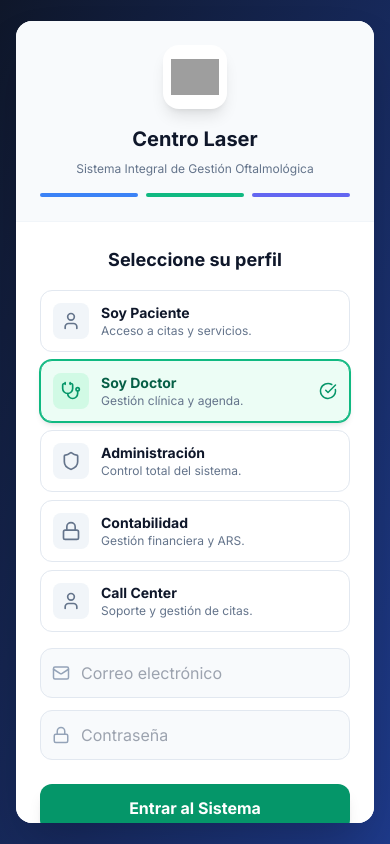
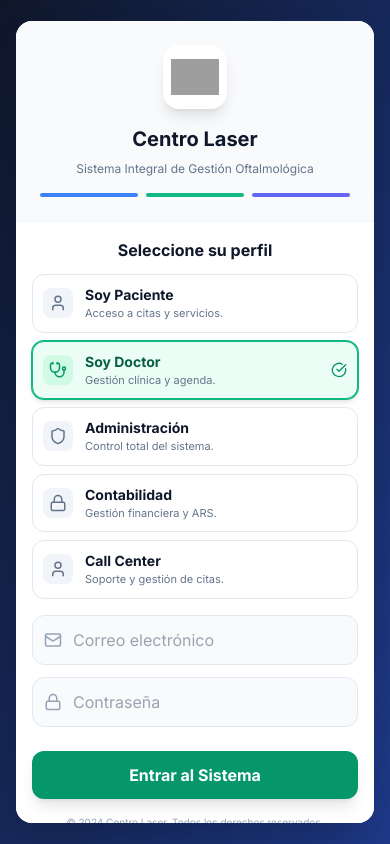
Before and after one commit to maviand/centrolaser, a React (Vite) app: page / in a window 390 px wide. Built offline with nearby package versions, Linux system fonts and the light colour scheme; grey boxes are pictures that could not be loaded.

Commit message:
style: reduce size of AuthScreen role buttons for better fit on small screens

```diff
--- a/components/AuthScreen.tsx
+++ b/components/AuthScreen.tsx
@@ -85,78 +85,78 @@ export const AuthScreen: React.FC<AuthScreenProps> = ({ onLogin }) => {
         </div>
 
         {/* Right Side: Role Selection */}
-        <div className="md:w-1/2 p-6 md:p-8 lg:p-12 flex flex-col justify-start md:justify-center bg-white overflow-y-auto flex-1 min-h-0 custom-scrollbar">
-          <h2 className="text-lg md:text-xl font-bold text-slate-900 mb-4 md:mb-6 text-center md:text-left shrink-0">Seleccione su perfil</h2>
+        <div className="md:w-1/2 p-4 md:p-8 lg:p-12 flex flex-col justify-start md:justify-center bg-white overflow-y-auto flex-1 min-h-0 custom-scrollbar">
+          <h2 className="text-base md:text-xl font-bold text-slate-900 mb-3 md:mb-6 text-center md:text-left shrink-0">Seleccione su perfil</h2>
 
-          <div className="space-y-2 md:space-y-3 lg:space-y-4 shrink-0">
+          <div className="space-y-2 md:space-y-3 shrink-0">
             <button
               onClick={() => handleRoleChange('patient')}
-              className={`w-full group relative flex items-center p-3 md:p-4 border rounded-xl transition-all text-left ${selectedRole === 'patient' ? 'border-indigo-500 bg-indigo-50 shadow-md ring-1 ring-indigo-500' : 'border-slate-200 hover:border-indigo-300'}`}
+              className={`w-full group relative flex items-center p-2.5 md:p-3 border rounded-xl transition-all text-left ${selectedRole === 'patient' ? 'border-indigo-500 bg-indigo-50 shadow-md ring-1 ring-indigo-500' : 'border-slate-200 hover:border-indigo-300'}`}
             >
-              <div className={`p-2 md:p-3 rounded-lg mr-3 md:mr-4 transition-colors shrink-0 ${selectedRole === 'patient' ? 'bg-indigo-100' : 'bg-slate-100 group-hover:bg-indigo-50'}`}>
-                <User className={selectedRole === 'patient' ? 'text-indigo-600' : 'text-slate-500'} size={20} />
+              <div className={`p-1.5 md:p-2 rounded-lg mr-3 transition-colors shrink-0 ${selectedRole === 'patient' ? 'bg-indigo-100' : 'bg-slate-100 group-hover:bg-indigo-50'}`}>
+                <User className={selectedRole === 'patient' ? 'text-indigo-600' : 'text-slate-500'} size={18} />
               </div>
               <div className="flex-1 min-w-0">
-                <h3 className={`font-bold text-sm md:text-base truncate ${selectedRole === 'patient' ? 'text-indigo-800' : 'text-slate-900'}`}>Soy Paciente</h3>
-                <p className="text-xs text-slate-500 truncate">Acceso a citas y servicios.</p>
+                <h3 className={`font-bold text-sm truncate ${selectedRole === 'patient' ? 'text-indigo-800' : 'text-slate-900'}`}>Soy Paciente</h3>
+                <p className="text-[11px] md:text-xs text-slate-500 truncate">Acceso a citas y servicios.</p>
               </div>
-              {selectedRole === 'patient' && <CheckCircle className="text-indigo-600 ml-2 shrink-0" size={18} />}
+              {selectedRole === 'patient' && <CheckCircle className="text-indigo-600 ml-2 shrink-0" size={16} />}
             </button>
 
             <button
               onClick={() => handleRoleChange('doctor')}
-              className={`w-full group relative flex items-center p-3 md:p-4 border rounded-xl transition-all text-left ${selectedRole === 'doctor' ? 'border-emerald-500 bg-emerald-50 shadow-md ring-1 ring-emerald-500' : 'border-slate-200 hover:border-emerald-300'}`}
+              className={`w-full group relative flex items-center p-2.5 md:p-3 border rounded-xl transition-all text-left ${selectedRole === 'doctor' ? 'border-emerald-500 bg-emerald-50 shadow-md ring-1 ring-emerald-500' : 'border-slate-200 hover:border-emerald-300'}`}
             >
-              <div className={`p-2 md:p-3 rounded-lg mr-3 md:mr-4 transition-colors shrink-0 ${selectedRole === 'doctor' ? 'bg-emerald-100' : 'bg-slate-100 group-hover:bg-emerald-50'}`}>
-                <Stethoscope className={selectedRole === 'doctor' ? 'text-emerald-600' : 'text-slate-500'} size={20} />
+              <div className={`p-1.5 md:p-2 rounded-lg mr-3 transition-colors shrink-0 ${selectedRole === 'doctor' ? 'bg-emerald-100' : 'bg-slate-100 group-hover:bg-emerald-50'}`}>
+                <Stethoscope className={selectedRole === 'doctor' ? 'text-emerald-600' : 'text-slate-500'} size={18} />
               </div>
               <div className="flex-1 min-w-0">
-                <h3 className={`font-bold text-sm md:text-base truncate ${selectedRole === 'doctor' ? 'text-emerald-800' : 'text-slate-900'}`}>Soy Doctor</h3>
-                <p className="text-xs text-slate-500 truncate">Gestión clínica y agenda.</p>
+                <h3 className={`font-bold text-sm truncate ${selectedRole === 'doctor' ? 'text-emerald-800' : 'text-slate-900'}`}>Soy Doctor</h3>
+                <p className="text-[11px] md:text-xs text-slate-500 truncate">Gestión clínica y agenda.</p>
               </div>
-              {selectedRole === 'doctor' && <CheckCircle className="text-emerald-600 ml-2 shrink-0" size={18} />}
+              {selectedRole === 'doctor' && <CheckCircle className="text-emerald-600 ml-2 shrink-0" size={16} />}
             </button>
 
             <button
               onClick={() => handleRoleChange('admin')}
-              className={`w-full group relative flex items-center p-3 md:p-4 border rounded-xl transition-all text-left ${selectedRole === 'admin' ? 'border-blue-500 bg-blue-50 shadow-md ring-1 ring-blue-500' : 'border-slate-200 hover:border-blue-300'}`}
+              className={`w-full group relative flex items-center p-2.5 md:p-3 border rounded-xl transition-all text-left ${selectedRole === 'admin' ? 'border-blue-500 bg-blue-50 shadow-md ring-1 ring-blue-500' : 'border-slate-200 hover:border-blue-300'}`}
             >
-              <div className={`p-2 md:p-3 rounded-lg mr-3 md:mr-4 transition-colors shrink-0 ${selectedRole === 'admin' ? 'bg-blue-100' : 'bg-slate-100 group-hover:bg-blue-50'}`}>
-                <Shield className={selectedRole === 'admin' ? 'text-blue-600' : 'text-slate-500'} size={20} />
+              <div className={`p-1.5 md:p-2 rounded-lg mr-3 transition-colors shrink-0 ${selectedRole === 'admin' ? 'bg-blue-100' : 'bg-slate-100 group-hover:bg-blue-50'}`}>
+                <Shield className={selectedRole === 'admin' ? 'text-blue-600' : 'text-slate-500'} size={18} />
               </div>
               <div className="flex-1 min-w-0">
-                <h3 className={`font-bold text-sm md:text-base truncate ${selectedRole === 'admin' ? 'text-blue-800' : 'text-slate-900'}`}>Administración</h3>
-                <p className="text-xs text-slate-500 truncate">Control total del sistema.</p>
+                <h3 className={`font-bold text-sm truncate ${selectedRole === 'admin' ? 'text-blue-800' : 'text-slate-900'}`}>Administración</h3>
+                <p className="text-[11px] md:text-xs text-slate-500 truncate">Control total del sistema.</p>
               </div>
-              {selectedRole === 'admin' && <CheckCircle className="text-blue-600 ml-2 shrink-0" size={18} />}
+              {selectedRole === 'admin' && <CheckCircle className="text-blue-600 ml-2 shrink-0" size={16} />}
             </button>
 
             <button
               onClick={() => handleRoleChange('accounting')}
-              className={`w-full group relative flex items-center p-3 md:p-4 border rounded-xl transition-all text-left ${selectedRole === 'accounting' ? 'border-orange-500 bg-orange-50 shadow-md ring-1 ring-orange-500' : 'border-slate-200 hover:border-orange-300'}`}
+              className={`w-full group relative flex items-center p-2.5 md:p-3 border rounded-xl transition-all text-left ${selectedRole === 'accounting' ? 'border-orange-500 bg-orange-50 shadow-md ring-1 ring-orange-500' : 'border-slate-200 hover:border-orange-300'}`}
             >
-              <div className={`p-2 md:p-3 rounded-lg mr-3 md:mr-4 transition-colors shrink-0 ${selectedRole === 'accounting' ? 'bg-orange-100' : 'bg-slate-100 group-hover:bg-orange-50'}`}>
-                <Lock className={selectedRole === 'accounting' ? 'text-orange-600' : 'text-slate-500'} size={20} />
+              <div className={`p-1.5 md:p-2 rounded-lg mr-3 transition-colors shrink-0 ${selectedRole === 'accounting' ? 'bg-orange-100' : 'bg-slate-100 group-hover:bg-orange-50'}`}>
+                <Lock className={selectedRole === 'accounting' ? 'text-orange-600' : 'text-slate-500'} size={18} />
               </div>
               <div className="flex-1 min-w-0">
-                <h3 className={`font-bold text-sm md:text-base truncate ${selectedRole === 'accounting' ? 'text-orange-800' : 'text-slate-900'}`}>Contabilidad</h3>
-                <p className="text-xs text-slate-500 truncate">Gestión financiera y ARS.</p>
+                <h3 className={`font-bold text-sm truncate ${selectedRole === 'accounting' ? 'text-orange-800' : 'text-slate-900'}`}>Contabilidad</h3>
+                <p className="text-[11px] md:text-xs text-slate-500 truncate">Gestión financiera y ARS.</p>
               </div>
-              {selectedRole === 'accounting' && <CheckCircle className="text-orange-600 ml-2 shrink-0" size={18} />}
+              {selectedRole === 'accounting' && <CheckCircle className="text-orange-600 ml-2 shrink-0" size={16} />}
             </button>
 
             <button
               onClick={() => handleRoleChange('callcenter')}
-              className={`w-full group relative flex items-center p-3 md:p-4 border rounded-xl transition-all text-left ${selectedRole === 'callcenter' ? 'border-purple-500 bg-purple-50 shadow-md ring-1 ring-purple-500' : 'border-slate-200 hover:border-purple-300'}`}
+              className={`w-full group relative flex items-center p-2.5 md:p-3 border rounded-xl transition-all text-left ${selectedRole === 'callcenter' ? 'border-purple-500 bg-purple-50 shadow-md ring-1 ring-purple-500' : 'border-slate-200 hover:border-purple-300'}`}
             >
-              <div className={`p-2 md:p-3 rounded-lg mr-3 md:mr-4 transition-colors shrink-0 ${selectedRole === 'callcenter' ? 'bg-purple-100' : 'bg-slate-100 group-hover:bg-purple-50'}`}>
-                <User className={selectedRole === 'callcenter' ? 'text-purple-600' : 'text-slate-500'} size={20} />
+              <div className={`p-1.5 md:p-2 rounded-lg mr-3 transition-colors shrink-0 ${selectedRole === 'callcenter' ? 'bg-purple-100' : 'bg-slate-100 group-hover:bg-purple-50'}`}>
+                <User className={selectedRole === 'callcenter' ? 'text-purple-600' : 'text-slate-500'} size={18} />
               </div>
               <div className="flex-1 min-w-0">
-                <h3 className={`font-bold text-sm md:text-base truncate ${selectedRole === 'callcenter' ? 'text-purple-800' : 'text-slate-900'}`}>Call Center</h3>
-                <p className="text-xs text-slate-500 truncate">Soporte y gestión de citas.</p>
+                <h3 className={`font-bold text-sm truncate ${selectedRole === 'callcenter' ? 'text-purple-800' : 'text-slate-900'}`}>Call Center</h3>
+                <p className="text-[11px] md:text-xs text-slate-500 truncate">Soporte y gestión de citas.</p>
               </div>
-              {selectedRole === 'callcenter' && <CheckCircle className="text-purple-600 ml-2 shrink-0" size={18} />}
+              {selectedRole === 'callcenter' && <CheckCircle className="text-purple-600 ml-2 shrink-0" size={16} />}
             </button>
           </div>
 
```
